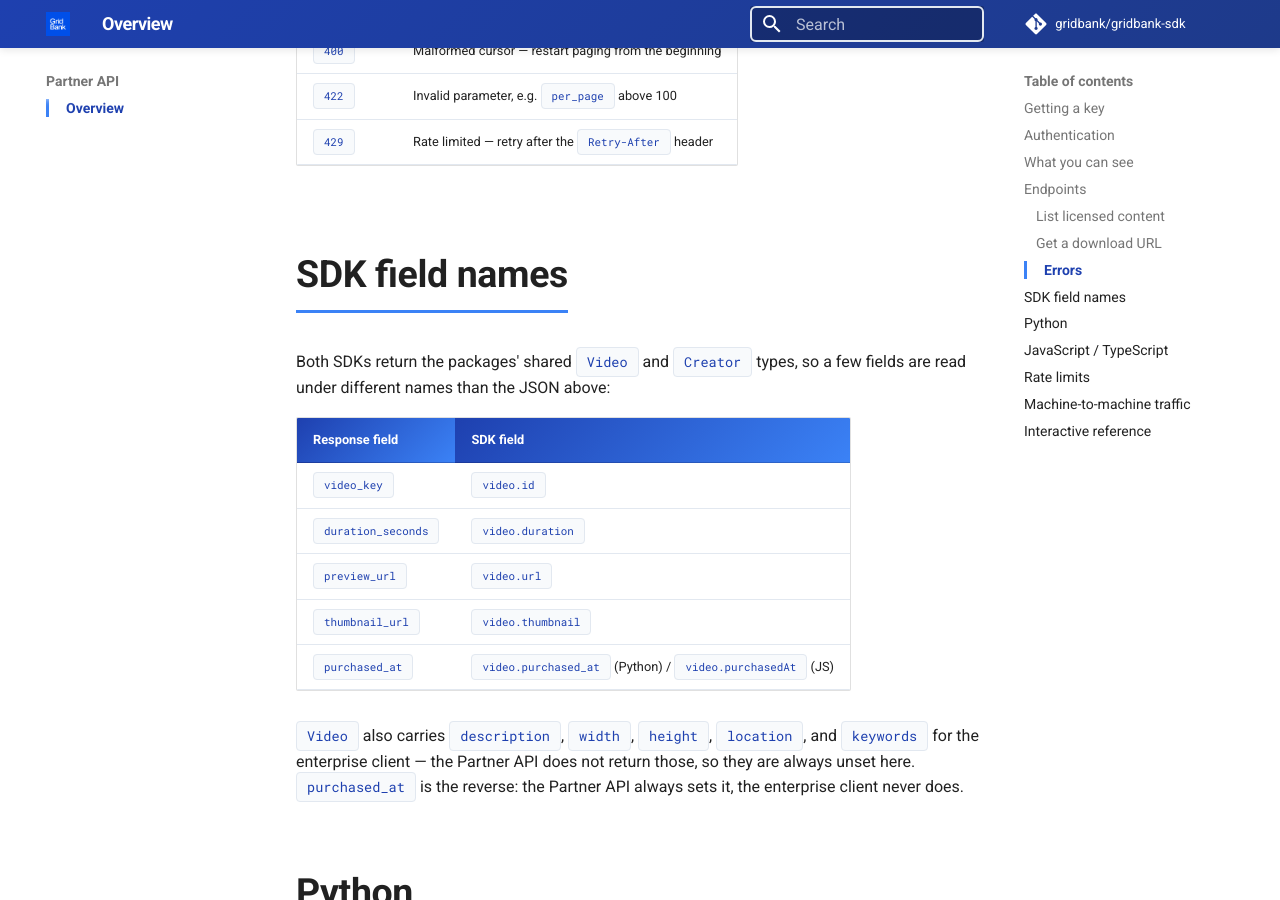
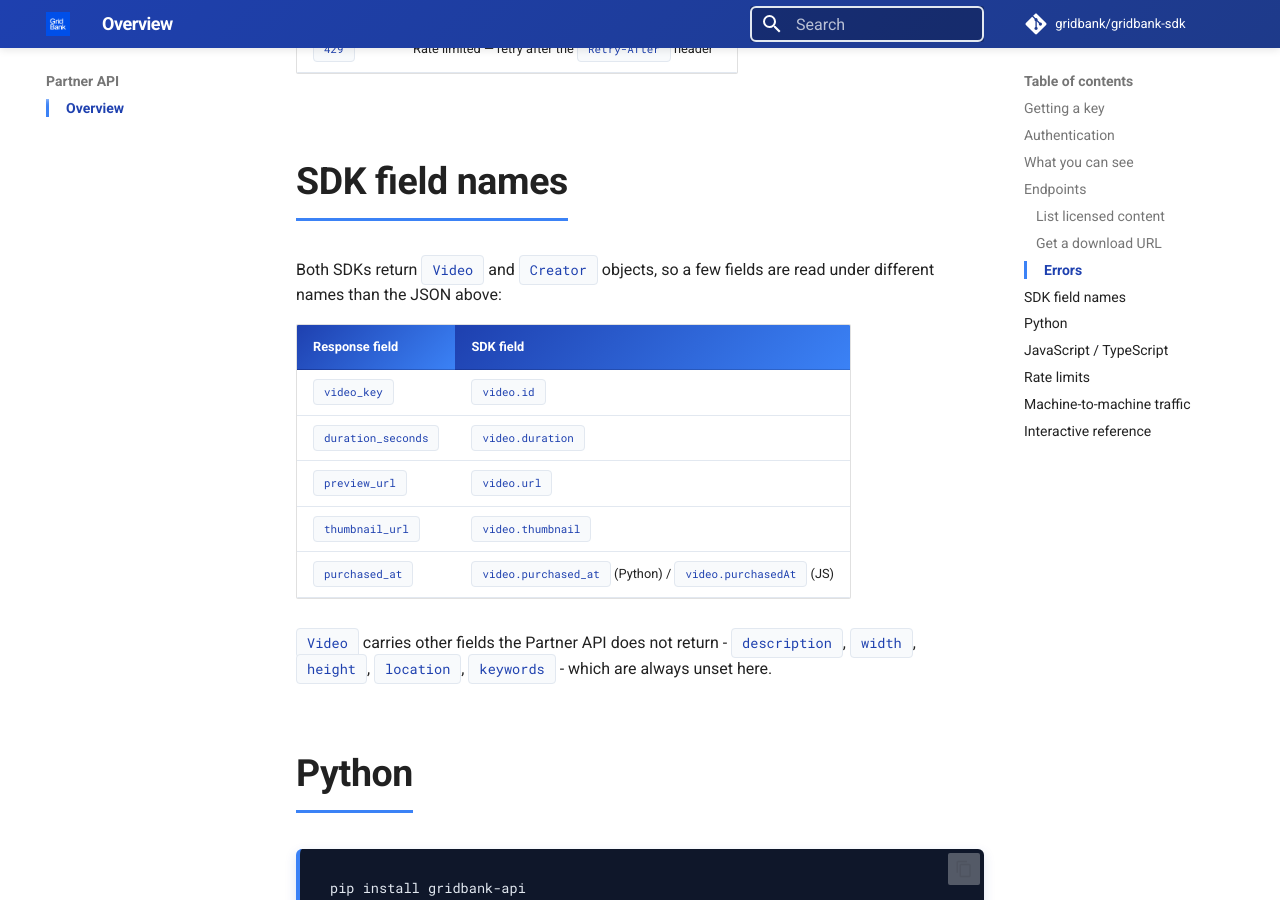
Before and after one commit to GridBank/gridbank-sdk, an MkDocs documentation site: the page built from docs/partner/index.md, in a window 1280 px wide and 900 px high, scrolled down 2868 px. Built offline with MkDocs 1.6.1 and Material for MkDocs 9.7.7, drawn with Linux system fonts in a browser that asks for light colours; comment, search, counter and statistics services are not loaded; some of the changed text lies outside the part shown.

Commit message:
docs(86bbnqwvp): stop explaining the Enterprise API on the Partner API page
A partner integrating against their own library has no reason to learn
what the other product does or which fields exist for its sake.

Co-Authored-By: Claude Opus 5 (1M context) <noreply@anthropic.com>

```diff
--- a/docs/partner/index.md
+++ b/docs/partner/index.md
@@ -1,11 +1,6 @@
 # Partner API
 
 Read and download the videos your GridBank account has licensed, from your own tools.
-
-One of two GridBank APIs, for a different audience than the
-[Enterprise API](../enterprise/index.md). That one serves leased collections to enterprise contracts;
-this one serves **your own library** — the clips your account has already paid for. Separate
-products, separate credentials, neither built on the other.
 
 ## Getting a key
 
@@ -96,8 +91,8 @@ as often as you like. There is no charge for re-issuing.
 
 ## SDK field names
 
-Both SDKs return the packages' shared `Video` and `Creator` types, so a few fields are
-read under different names than the JSON above:
+Both SDKs return `Video` and `Creator` objects, so a few fields are read under
+different names than the JSON above:
 
 | Response field | SDK field |
 |---|---|
@@ -107,10 +102,8 @@ read under different names than the JSON above:
 | `thumbnail_url` | `video.thumbnail` |
 | `purchased_at` | `video.purchased_at` (Python) / `video.purchasedAt` (JS) |
 
-`Video` also carries `description`, `width`, `height`, `location`, and `keywords` for
-the enterprise client — the Partner API does not return those, so they are always unset
-here. `purchased_at` is the reverse: the Partner API always sets it, the enterprise
-client never does.
+`Video` carries other fields the Partner API does not return - `description`, `width`,
+`height`, `location`, `keywords` - which are always unset here.
 
 ## Python
 
```
